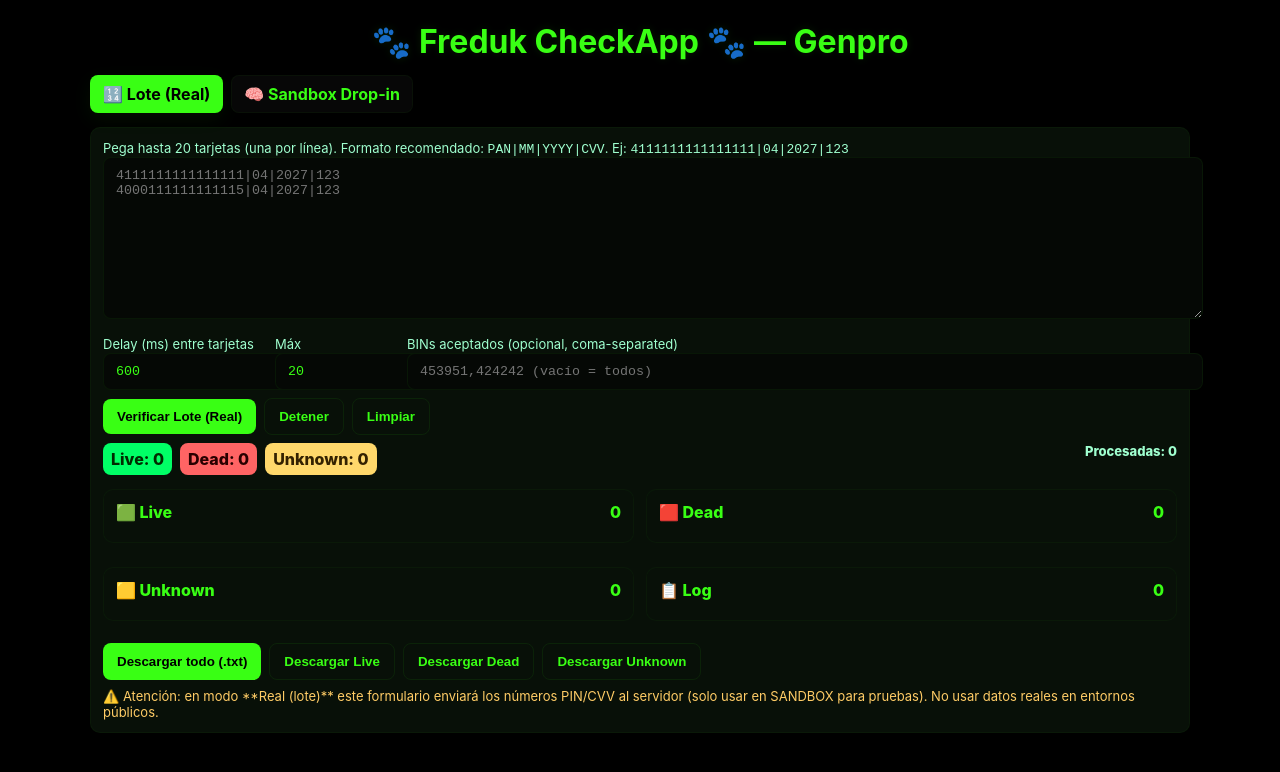
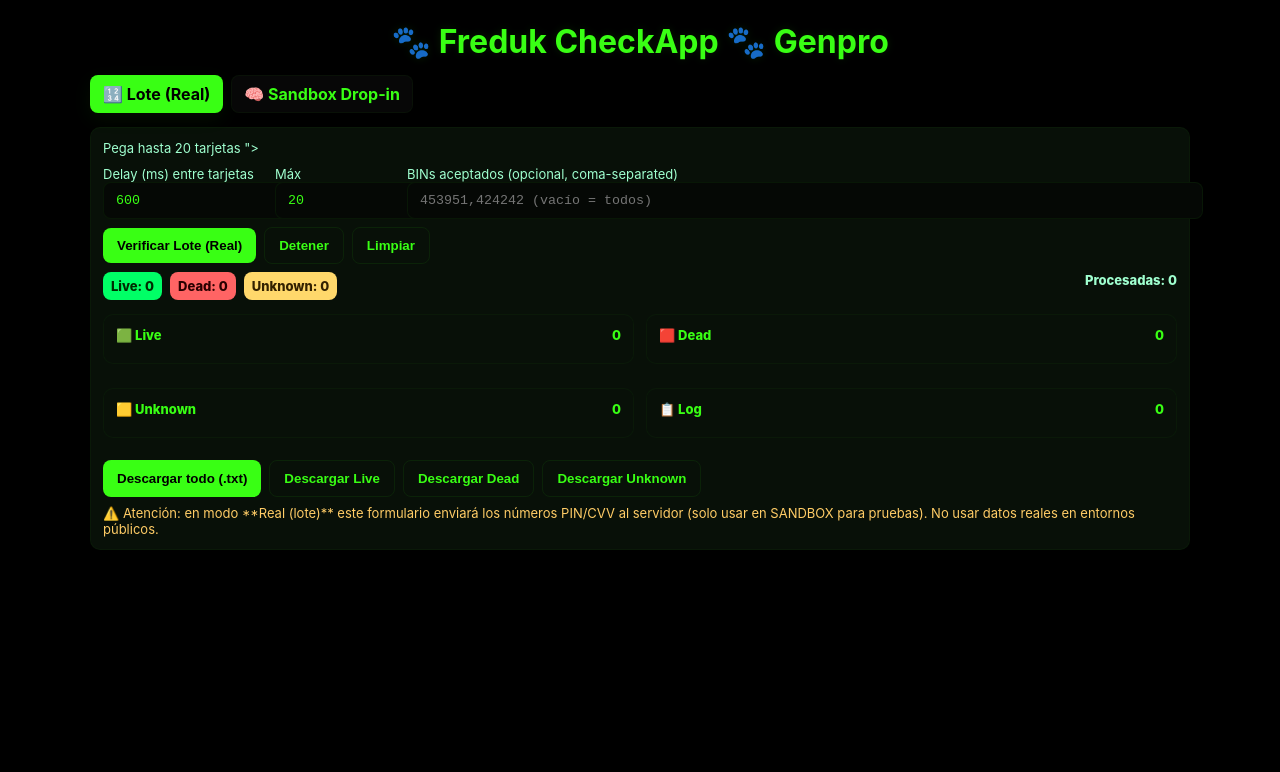
Before and after one commit to Alfredo571/Fredukcheck, a website: page index.html in a window 1280 px wide. Drawn offline with Linux system fonts and the light colour scheme; no server answers.

Commit message:
Update index.html

```diff
--- a/index.html
+++ b/index.html
@@ -3,7 +3,7 @@
 <head>
   <meta charset="utf-8" />
   <meta name="viewport" content="width=device-width,initial-scale=1" />
-  <title>Freduk CheckApp — Lote + Braintree Sandbox (Real)</title>
+  <title>Freduk CheckApp </title>
   <style>
     :root{
       --bg:#000;
@@ -50,7 +50,7 @@
 </head>
 <body>
   <div class="container">
-    <h1>🐾 Freduk CheckApp 🐾 — Genpro</h1>
+    <h1>🐾 Freduk CheckApp 🐾 Genpro</h1>
 
     <div class="tabs">
       <div id="tabLote" class="tab active">🔢 Lote (Real)</div>
@@ -59,9 +59,7 @@
 
     <!-- LOTE PANEL -->
     <div id="lotePanel" class="panel">
-      <div class="small">Pega hasta 20 tarjetas (una por línea). Formato recomendado: <code>PAN|MM|YYYY|CVV</code>. Ej: <code>4111111111111111|04|2027|123</code></div>
-      <textarea id="cardsArea" placeholder="4111111111111111|04|2027|123
-4000111111111115|04|2027|123"></textarea>
+      <div class="small">Pega hasta 20 tarjetas "></textarea>
 
       <div class="row">
         <div style="width:160px;">
```
